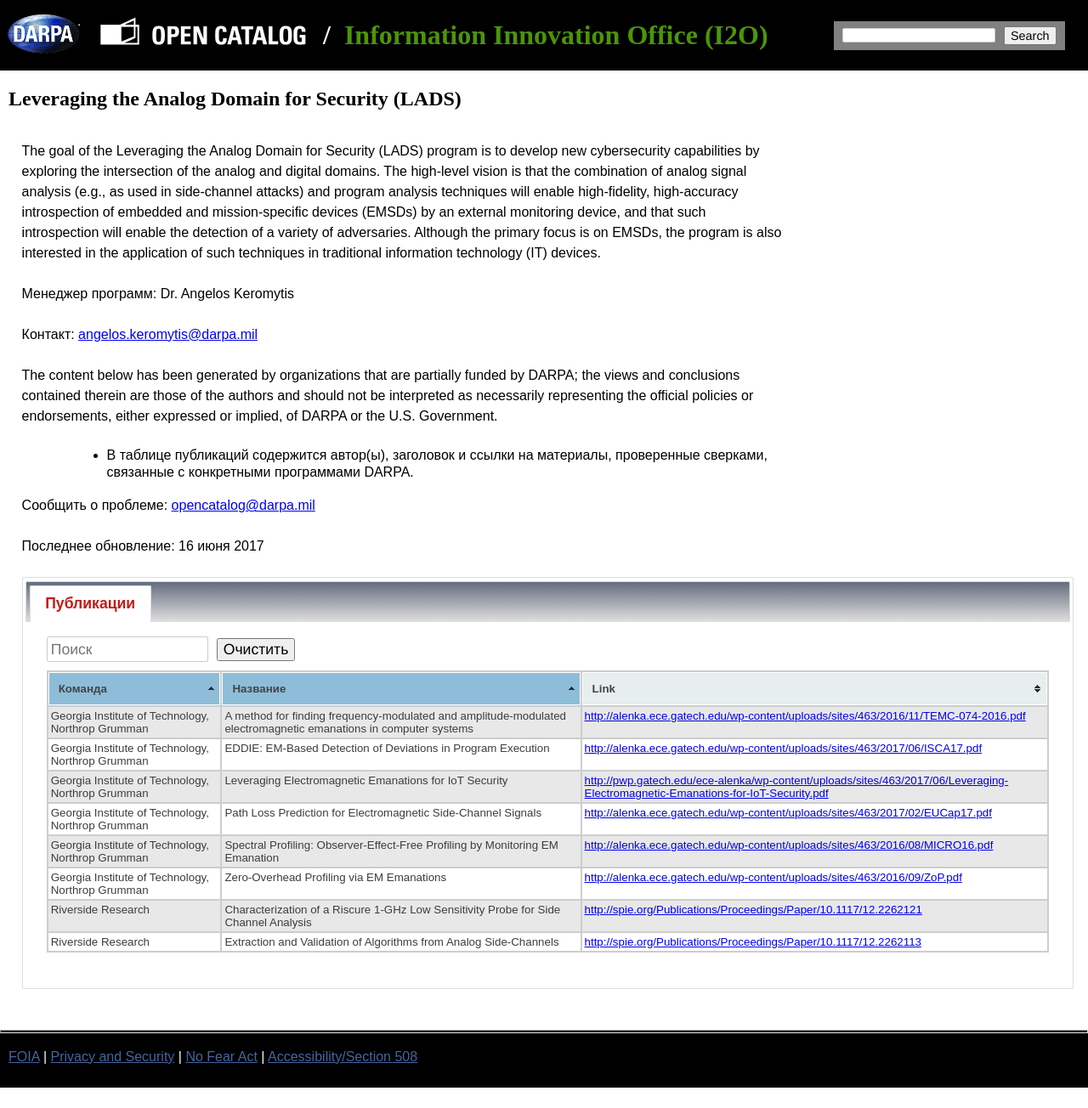
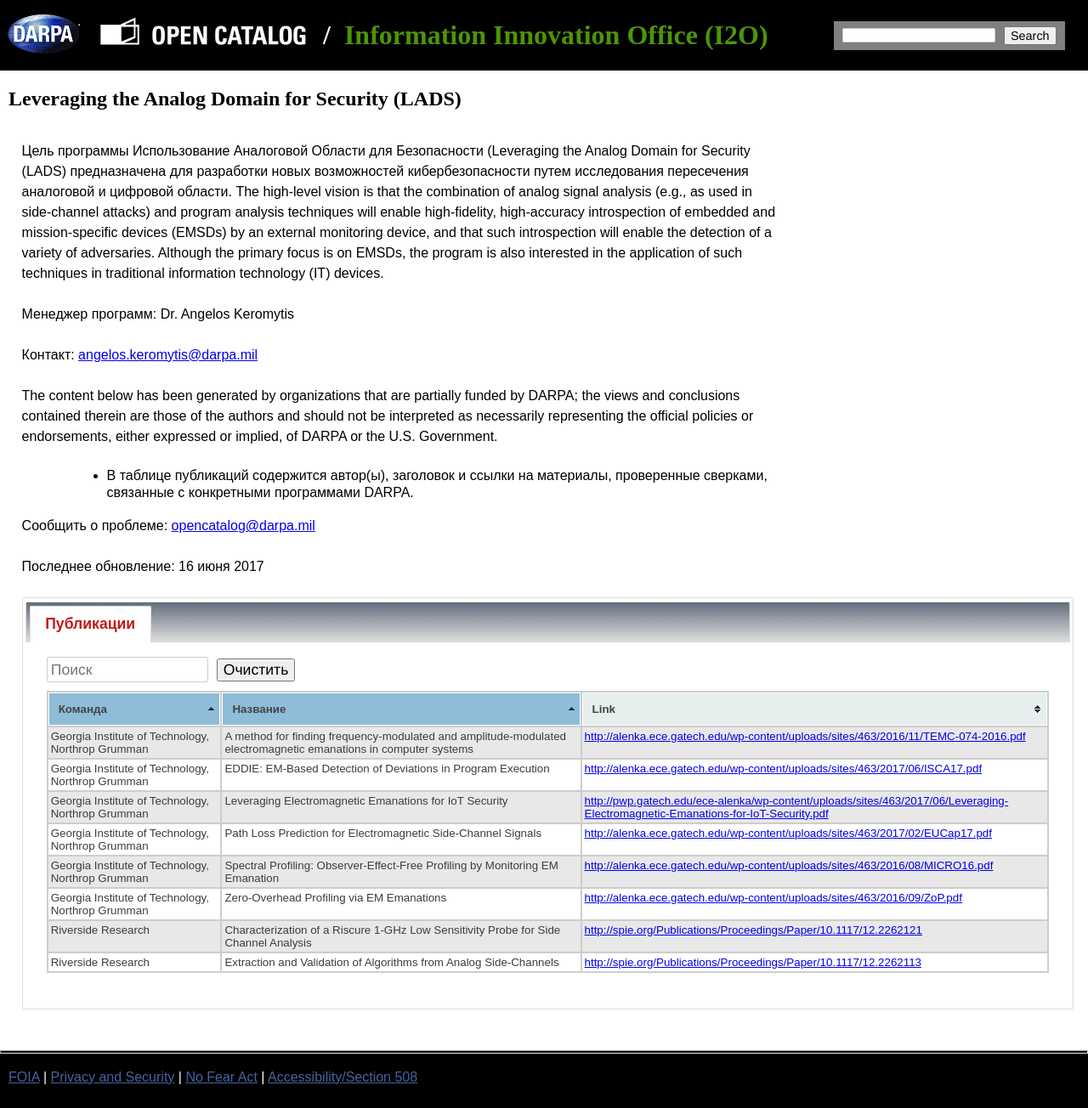
Before and after one commit to kant2002/darpa-ru, a Jekyll site: the page built from ru/LADS.html, in a window 1280 px wide. Shown: the whole page at 85% size. Built offline with Jekyll 4.4.1, drawn with Linux system fonts in a browser that asks for light colours; before the commit the page ends 1280 px from its top, so only the background shows below that.

Commit message:
New translations LADS.html (Russian)

```diff
--- a/ru/LADS.html
+++ b/ru/LADS.html
@@ -7,7 +7,8 @@
       <a href='http://www.darpa.mil/program/leveraging-the-analog-domain-for-security' class='programlink'>Leveraging the Analog Domain for Security (LADS)</a>
   </h2>
 <div class='left-paragraph'>
-      <p>The goal of the Leveraging the Analog Domain for Security (LADS) program is to develop new cybersecurity capabilities by exploring the intersection of the analog and digital domains.  The high-level vision is that the combination of analog signal analysis (e.g., as used in side-channel attacks) and program analysis techniques will enable high-fidelity, high-accuracy introspection of embedded and mission-specific devices (EMSDs) by an external monitoring device, and that such introspection will enable the detection of a variety of adversaries.  Although the primary focus is on EMSDs, the program is also interested in the application of such techniques in traditional information technology (IT) devices.
+      <p>Цель программы Использование Аналоговой Области для Безопасности (Leveraging the Analog Domain for Security (LADS) предназначена для разработки
+ новых возможностей кибербезопасности путем исследования пересечения аналоговой и цифровой области.  The high-level vision is that the combination of analog signal analysis (e.g., as used in side-channel attacks) and program analysis techniques will enable high-fidelity, high-accuracy introspection of embedded and mission-specific devices (EMSDs) by an external monitoring device, and that such introspection will enable the detection of a variety of adversaries.  Although the primary focus is on EMSDs, the program is also interested in the application of such techniques in traditional information technology (IT) devices.
           <p><p>Менеджер программ: <a href='http://www.darpa.mil/staff/dr-angelos-keromytis' class='programmanagerlink'>Dr. Angelos Keromytis</a></p>
       <p>Контакт: <a href='mailto:angelos.keromytis@darpa.mil'>angelos.keromytis@darpa.mil</a>
       <p><p>The content below has been generated by organizations that are partially funded by DARPA; the views and conclusions contained therein are those of the authors and should not be interpreted as necessarily representing the official policies or endorsements, either expressed or implied, of DARPA or the U.S. Government.</p>
```
